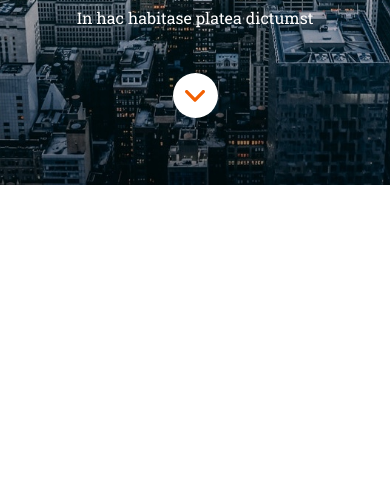
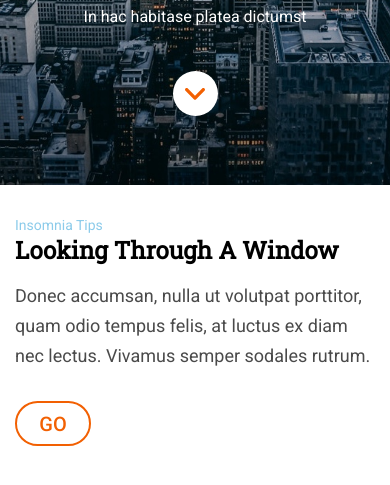
Before and after one commit to mariasola/m1-evaluacion-final-Mariasola, a website: page _src/templates/index.html in a window 390 px wide. Shown: the part 383-868 px from the top of the page. Before the commit the page ends 844 px from the top, so only its background shows below. Drawn offline with nearby package versions, Linux system fonts and the light colour scheme; files that its build step writes are made by us from their sources; files whose address does not match are found by name.

Commit message:
first section mobile finished

```diff
--- a/_src/assets/scss/core/_settings.scss
+++ b/_src/assets/scss/core/_settings.scss
@@ -1 +1,4 @@
-$color-white: #f3f4f5;
+$color-main: #f26002;
+
+$font-title: 'Roboto Slab', sans-serif;
+$font-text: 'Roboto',sans-serif;
--- a/_src/assets/scss/main.scss
+++ b/_src/assets/scss/main.scss
@@ -1,9 +1,8 @@
 @import 'core/settings';
 @import 'core/links';
 @import 'core/header';
-
-* {
-    font-family: 'Roboto Slab', serif;
+*{
+    font-family: $font-text;
 }
 .page {
     margin: 0px;
@@ -27,6 +26,7 @@
             color: white;
             text-transform: uppercase;
             text-align: center;
+            font-family: $font-title;
             font-size: 2.62rem;
             margin: 0px 15px 10px 15px;
         }
@@ -46,8 +46,41 @@
             .scroll-down-icon{
                 width: 20px;
                 height: auto;
-                color: #f26002;
+                color:$color-main;
             }
         }
     }
 }
+.firstsection{
+    margin: 30px 15px 45px 15px;
+    .firstsection--small{
+        color: #8ccbea;
+        font-size: 14px;
+        text-transform: capitalize;
+    }
+    .firstsection--title{
+        margin: 0px;
+        font-size: 24px;
+        font-family: $font-title;
+        text-transform: capitalize;
+    }
+    .firstsection--text{
+        color: #4a4a4a;
+        font-size: 18px;
+        line-height: 1.67;
+        margin: 15px 0 30px 0;
+    }
+    .btn{
+        width: 76px;
+        height: 45px;
+        border-radius: 22.5px;
+        border: $color-main solid 2px;
+        color: $color-main;
+        background-color: white;
+        font-size: 20px;
+        font-weight: 500;
+        text-transform: uppercase;
+        text-align: center;
+
+    }
+}
--- a/_src/templates/index.html
+++ b/_src/templates/index.html
@@ -5,6 +5,7 @@
   <meta name="viewport" content="width=device-width, initial-scale=1.0">
   <meta http-equiv="X-UA-Compatible" content="ie=edge">
   <link href="https://fonts.googleapis.com/css?family=Roboto+Slab&display=swap" rel="stylesheet">
+  <link href="https://fonts.googleapis.com/css?family=Roboto:400,500&display=swap" rel="stylesheet">
   <title>Prueba1</title>
   <link rel="stylesheet" href="./../assets/css/main.css">
 </head>
@@ -21,5 +22,13 @@
       </a>
     </div>
   </div>
+  <main>
+    <section class="firstsection">
+      <small class="firstsection--small">insomnia tips</small>
+      <h2 class="firstsection--title">looking through a window</h2>
+      <p class="firstsection--text">Donec accumsan, nulla ut volutpat porttitor, quam odio tempus felis, at luctus ex diam nec lectus. Vivamus semper sodales rutrum.</p>
+      <button class="btn">go</button>
+    </section>
+  </main>
 </body>
 </html>
```
Lines whose indentation alone changed are shown as unchanged.
